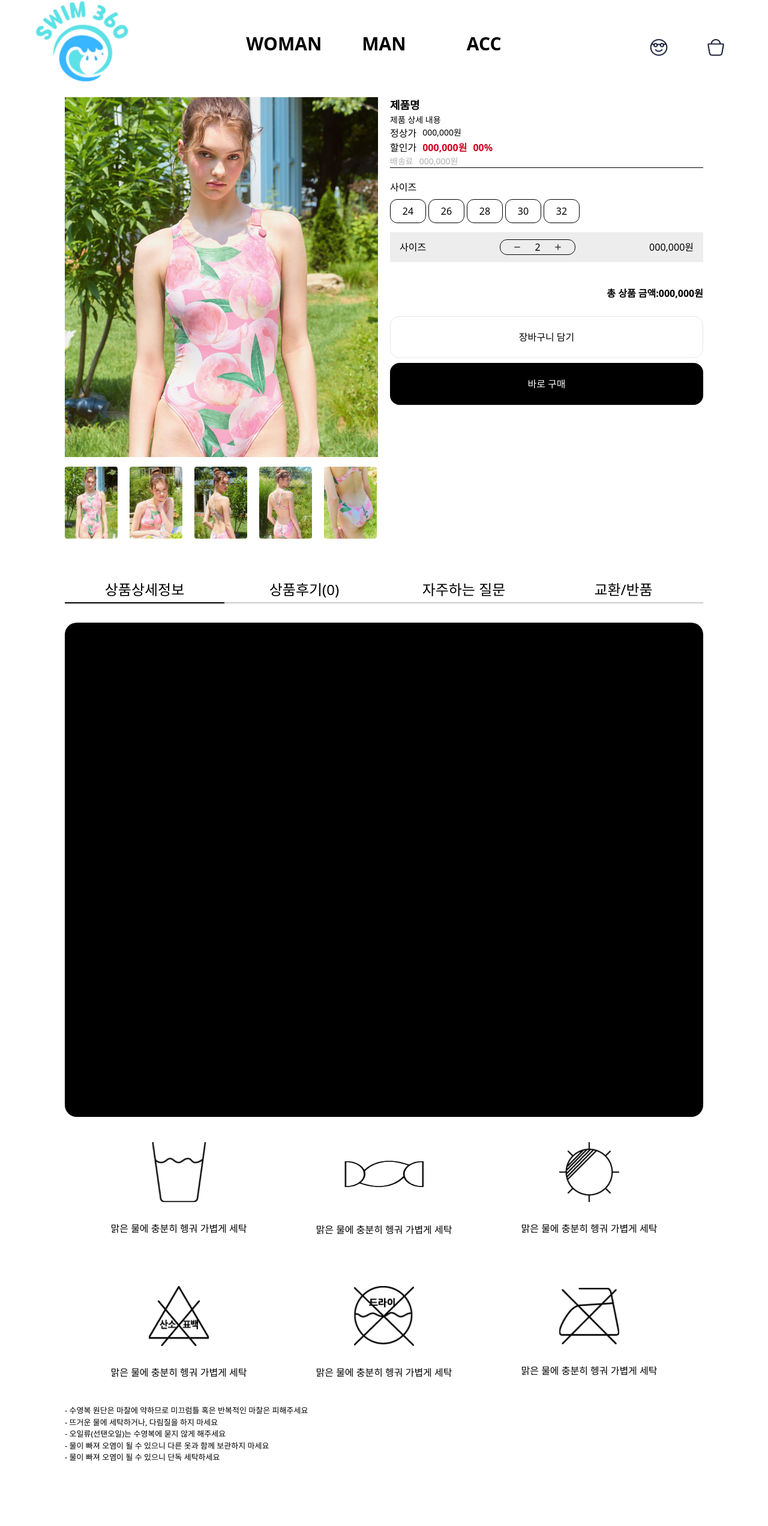
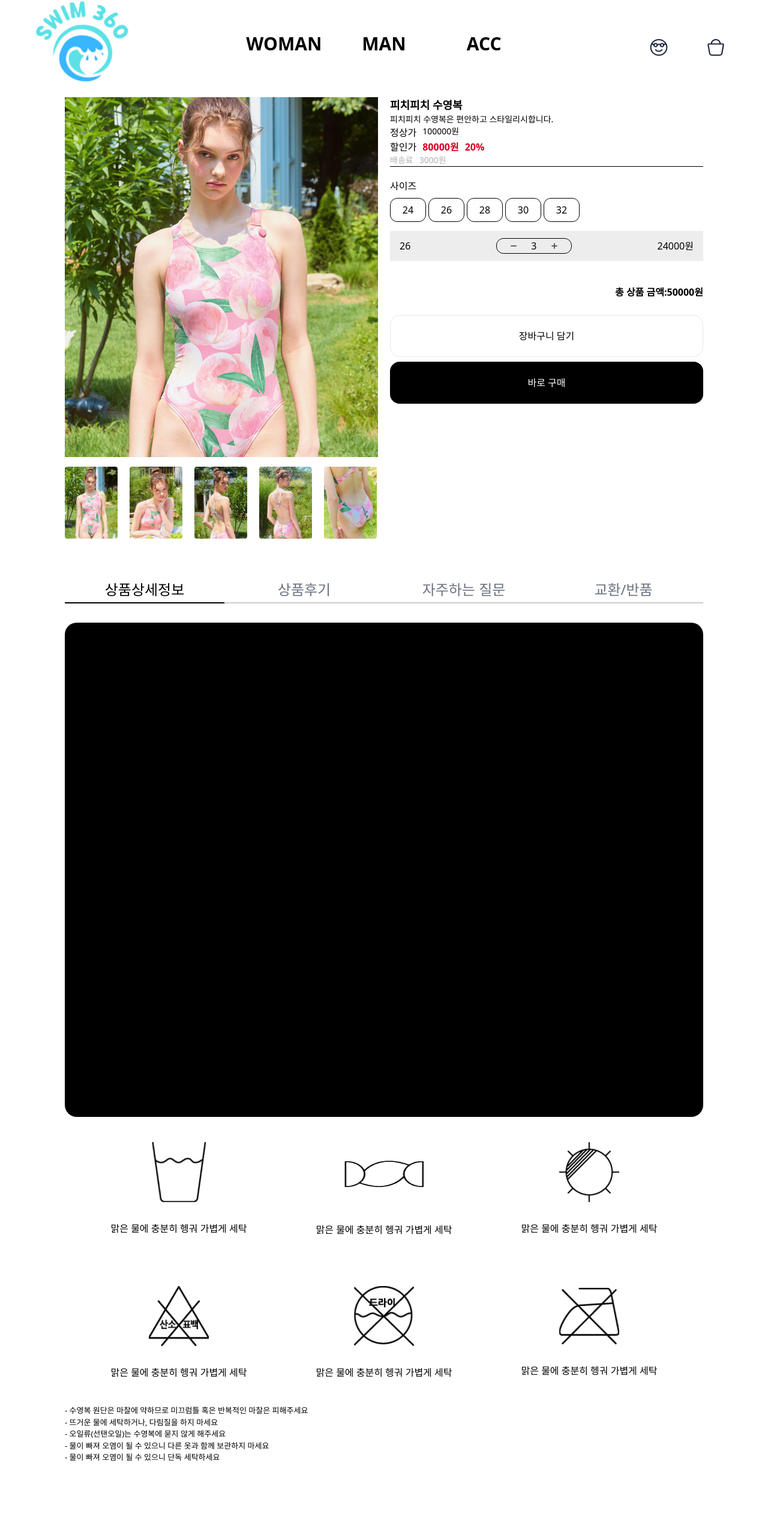
Before and after one commit to ormcamp-fe-3rd/swim360, a React (Vite) app in the folder frontend/: page /review/1 in a window 1280 px wide. Shown: the part 28-2572 px from the top of the page at 60% size. Built offline with nearby package versions, Linux system fonts and the light colour scheme.

Commit message:
perf: make tap component

```diff
--- a/frontend/src/components/product/Details.tsx
+++ b/frontend/src/components/product/Details.tsx
@@ -1,85 +1,137 @@
 import { Link } from "react-router-dom";
 
-function DetailsSelected() {
+interface DetailsProps {
+  name: string;
+  description: string;
+  originalPrice: number;
+  discountedPrice: number;
+  discountRate: number;
+  shippingFee: number;
+  sizes: number[];
+  selectedSize: number;
+  selectedTotal: number;
+  selectedTotalPrise: number;
+  total: number;
+}
+
+function SizeButton({ size }: { size: number }) {
   return (
     <>
-      <div className="mb-1 flex h-[50px] w-full max-w-[522px] items-center justify-between bg-[#EDEDED] p-4">
-        <p>사이즈</p>
-        <div className="flex w-fit items-center justify-between gap-3 rounded-[12px] border-[1px] border-black px-4">
-          <img className="w-6" src="/public/images/product/icon-minus.png" />
-          <p className="w-5 text-center"> 2 </p>
-          <img className="w-6" src="/public/images/product/icon-add.png" />
-        </div>
-        <p>000,000원</p>
-      </div>
+      <button className="flex h-[40px] w-[60px] items-center justify-center gap-3 rounded-xl border-[1px] border-black hover:bg-black hover:text-white">
+        {size}
+      </button>
     </>
   );
 }
 
-function Details() {
+function Selected({
+  selectedSize,
+  selectedtotal,
+  selectedTotalPrise,
+}: {
+  selectedSize: number;
+  selectedtotal: number;
+  selectedTotalPrise: number;
+}) {
   return (
-    <>
+    <div className="mb-1 flex h-[50px] w-full min-w-[522px] items-center justify-between bg-[#EDEDED] p-4">
+      <p>{selectedSize}</p>
+      <div className="flex w-fit items-center justify-between gap-3 rounded-[12px] border-[1px] border-black px-4">
+        <button>
+          <img className="w-6" src="/public/images/product/icon-minus.png" />
+        </button>
+        <p className="w-5 text-center"> {selectedtotal} </p>
+        <button>
+          <img className="w-6" src="/public/images/product/icon-add.png" />
+        </button>
+      </div>
+      <p>{selectedTotalPrise}원</p>
+    </div>
+  );
+}
+
+function Details({ product }: { product: DetailsProps }) {
+  return (
     <div className="h-auto w-full max-w-[522px] flex-col">
-        <p className="text-[18px] font-semibold">제품명</p>
-        <p className="text-[14px] font-extralight">제품 상세 내용</p>
-        <div className="flex gap-[10px]">
-          <p className="text-[16px] font-medium">정상가</p>
-          <p className="text-[14px] font-extralight">000,000원</p>
+      <p className="w-[522px] text-[18px] font-semibold">{product.name}</p>
+      <p className="w-[522px] text-sm font-extralight">{product.description}</p>
+      <div className="flex w-[522px] gap-[10px]">
+        <p className="text-base font-medium">정상가</p>
+        <p className="text-sm font-extralight">{product.originalPrice}원</p>
       </div>
-        <div className="flex gap-[10px]">
-          <p className="text-[16px] font-medium">할인가</p>
-          <p className="text-[16px] font-bold text-[#D40022]">000,000원</p>
-          <p className="text-[16px] font-bold text-[#D40022]">00%</p>
+      <div className="flex w-[522px] gap-[10px]">
+        <p className="text-base font-medium">할인가</p>
+        <p className="text-base font-bold text-[#D40022]">
+          {product.discountedPrice}원
+        </p>
+        <p className="text-base font-bold text-[#D40022]">
+          {product.discountRate}%
+        </p>
       </div>
-        <div className="flex gap-[10px]">
-          <p className="text-[14px] text-[#B0B0B0]">배송료</p>
-          <p className="text-[14px] text-[#B0B0B0]">000,000원</p>
+      <div className="flex w-[522px] gap-[10px]">
+        <p className="text-sm text-[#B0B0B0]">배송료</p>
+        <p className="text-sm text-[#B0B0B0]">{product.shippingFee}원</p>
       </div>
 
-        <div className="mb-5 h-[88px] w-full max-w-[522px] flex-col justify-between border-t-[1px] border-black pt-5">
-          <p className="mb-2 text-[16px]">사이즈</p>
+      <div className="mb-5 h-[88px] w-[522px] flex-col justify-between border-t-[1px] border-black pt-5">
+        <p className="mb-2 text-base">사이즈</p>
         <div className="mb-5 flex gap-1">
-            <button className="flex h-[40px] w-[60px] items-center justify-center gap-3 rounded-xl border-[1px] border-black hover:bg-black hover:text-white">
-              24
-            </button>
-            <button className="flex h-[40px] w-[60px] items-center justify-center gap-3 rounded-xl border-[1px] border-black hover:bg-black hover:text-white">
-              26
-            </button>
-            <button className="flex h-[40px] w-[60px] items-center justify-center gap-3 rounded-xl border-[1px] border-black hover:bg-black hover:text-white">
-              28
-            </button>
-            <button className="flex h-[40px] w-[60px] items-center justify-center gap-3 rounded-xl border-[1px] border-black hover:bg-black hover:text-white">
-              30
-            </button>
-            <button className="flex h-[40px] w-[60px] items-center justify-center gap-3 rounded-xl border-[1px] border-black hover:bg-black hover:text-white">
-              32
-            </button>
+          {product.sizes.map((size) => (
+            <SizeButton key={size} size={size} />
+          ))}
         </div>
       </div>
 
-        <DetailsSelected />
+      <Selected
+        selectedSize={product.selectedSize}
+        selectedtotal={product.selectedTotal}
+        selectedTotalPrise={product.selectedTotalPrise}
+      />
 
       <div>
-          <div className="mb-[10px] mt-10 flex w-full max-w-[522px] justify-end">
+        <div className="mb-[10px] mt-10 flex w-[522px] justify-end">
           <p className="text-[16px] font-semibold">총 상품 금액: </p>
-            <p className="text-[16px] font-semibold">000,000원</p>
+          <p className="text-[16px] font-semibold">{product.total}원</p>
         </div>
 
-          <div className="h-auto w-full max-w-[522px]">
-            <Link to="/cart" className="w-full">
-              <button className="mr-3 mt-4 h-[70px] w-full rounded-2xl border-[1px] text-black">
+        <div className="h-auto w-[522px]">
+          <Link to="/cart" className="w-full max-w-[522px]">
+            <button className="mr-3 mt-4 h-[70px] w-full max-w-[522px] rounded-2xl border-[1px] text-black">
               장바구니 담기
             </button>
           </Link>
-            <Link to="/order" className="w-full">
-              <button className="my-2 h-[70px] w-full rounded-2xl bg-black text-white">
+          <Link to="/order" className="w-full max-w-[522px]">
+            <button className="my-2 h-[70px] w-full max-w-[522px] rounded-2xl bg-black text-white">
               바로 구매
             </button>
           </Link>
         </div>
       </div>
     </div>
-    </>
   );
 }
-export default Details;
+function ProductPage() {
+  // 임시 데이터 생성
+  const mockProduct = {
+    name: "피치피치 수영복",
+    description: "피치피치 수영복은 편안하고 스타일리시합니다.",
+    originalPrice: 100000,
+    discountedPrice: 80000,
+    discountRate: 20,
+    shippingFee: 3000,
+    sizes: [24, 26, 28, 30, 32],
+    selectedSize: 26,
+    selectedTotal: 3,
+    selectedTotalPrise: 24000,
+    total: 50000,
+  };
+
+  return (
+    <div>
+      {/* Details 컴포넌트에 mock 데이터를 전달 */}
+      <Details product={mockProduct} />
+    </div>
+  );
+}
+
+export default ProductPage;
--- a/frontend/src/components/product/DetailsTab.tsx
+++ b/frontend/src/components/product/DetailsTab.tsx
@@ -1,32 +1,10 @@
+import ProductTab from "./Tap";
+
 function DetailsTab() {
   return (
     <div>
-      <div className="mx-auto mb-8 mt-16 flex max-h-[44px] w-full justify-center">
-        <a
-          href="#detailsTab"
-          id="detailsTab"
-          className="flex h-[44px] w-[266px] flex-wrap items-center justify-center border-b-2 border-black text-base font-medium sm:text-[24px]"
-        >
-          상품상세정보
-        </a>
-        <a
-          href="#reviewsTab"
-          className="flex h-[44px] w-[266px] flex-wrap items-center justify-center border-b-2 border-[#CCCCCC] text-sm font-extralight sm:text-[24px]"
-        >
-          상품후기(0)
-        </a>
-        <a
-          href="#qnasTab"
-          className="flex h-[44px] w-[266px] flex-wrap items-center justify-center border-b-2 border-[#CCCCCC] text-sm font-extralight sm:text-[24px]"
-        >
-          자주하는 질문
-        </a>
-        <a
-          href="#exchangeTab"
-          className="flex h-[44px] w-[266px] flex-wrap items-center justify-center border-b-2 border-[#CCCCCC] text-sm font-extralight sm:text-[24px]"
-        >
-          교환/반품
-        </a>
+      <div id="detailsTab">
+        <ProductTab activeCategory="detailsTab" />
       </div>
       <div className="mx-auto h-[824px] w-full max-w-[1064px] rounded-[20px] bg-black"></div>
 
--- a/frontend/src/components/product/Photos.tsx
+++ b/frontend/src/components/product/Photos.tsx
@@ -1,3 +1,6 @@
+import { Type } from "lucide-react";
+import { string } from "zod";
+
 function Photos() {
   return (
     <div className="h-auto w-full max-w-[522px]">
--- a/frontend/src/components/product/QnasTab.tsx
+++ b/frontend/src/components/product/QnasTab.tsx
@@ -5,20 +5,22 @@ import {
   AccordionTrigger,
 } from "../ui/accordion";
 
+import ProductTab from "./Tap";
+
 type QnaItem = {
-  number: string;
+  numbers: number;
   title: string;
   author: string;
   answer: string;
 };
 
-function Qnas({ number, title, author, answer }: QnaItem) {
+function Qnas({ numbers, title, author, answer }: QnaItem) {
   return (
     <div className="flex justify-center">
       <Accordion type="single" collapsible className="w-[1064px]">
         <AccordionItem value="item-1">
           <AccordionTrigger className="flex">
-            <p className="w-[74px] pl-7 text-start">{number}</p>
+            <p className="w-[74px] pl-7 text-start">{numbers}</p>
             <p className="flex-2 mx-auto w-full text-center">{title}</p>
             <p className="mr-6 w-[74px] text-end">{author}</p>
           </AccordionTrigger>
@@ -118,34 +120,9 @@ function QnasTab() {
     },
   ];
   return (
-    <div className="mb-[140px]">
-      <div className="mx-auto mb-8 mt-[140px] flex w-full max-w-[1064px]">
-        <a
-          href="#detailsTab"
-          className="flex h-[44px] w-[266px] flex-wrap items-center justify-center border-b-2 border-[#CCCCCC] text-sm font-extralight sm:text-[24px]"
-        >
-          상품상세정보
-        </a>
-        <a
-          href="#reviewsTab"
-          className="flex h-[44px] w-[266px] flex-wrap items-center justify-center border-b-2 border-[#CCCCCC] text-sm font-extralight sm:text-[24px]"
-        >
-          상품후기(0)
-        </a>
-        <a
-          href="#qnasTab"
-          id="qnasTab"
-          className="flex h-[44px] w-[266px] flex-wrap items-center justify-center border-b-2 border-black text-base font-medium sm:text-[24px]"
-        >
-          자주하는 질문
-        </a>
-        <a
-          href="#exchangeTab"
-          className="flex h-[44px] w-[266px] flex-wrap items-center justify-center border-b-2 border-[#CCCCCC] text-sm font-extralight sm:text-[24px]"
-        >
-          교환/반품
-        </a>
-      </div>
+    <div className="mb-[140px]" id="qnasTab">
+      <ProductTab activeCategory="qnasTab" />
+
       <div className="mx-auto flex h-12 w-full max-w-[1064px] items-center justify-between border-b-2 bg-[#D3D3D3]">
         <p className="w-[74px] text-center">번호</p>
         <p>제목</p>
@@ -155,7 +132,7 @@ function QnasTab() {
       {QnaItems.map((item) => (
         <Qnas
           key={item.number}
-          number={item.number}
+          numbers={item.number}
           title={item.title}
           author={item.author}
           answer={item.answer}
--- a/frontend/src/components/product/ReviewWriteModal.tsx
+++ b/frontend/src/components/product/ReviewWriteModal.tsx
@@ -1,6 +1,6 @@
 import { useState } from "react";
 import { Textarea } from "../ui/textarea";
-import ReviewStar from "./ReviewsStar";
+import ReviewStar from "./ReviewStar";
 import { Link } from "react-router-dom";
 
 interface ReviewModalProps {
--- a/frontend/src/components/product/Reviews.tsx
+++ b/frontend/src/components/product/Reviews.tsx
@@ -1,4 +1,4 @@
-import ReviewStar from "./ReviewsStar";
+import ReviewStar from "./ReviewStar";
 
 type ReviewsType = {
   size?: "small" | "large"; // 크기 옵션
--- /dev/null
+++ b/frontend/src/components/product/Tap.tsx
@@ -0,0 +1,59 @@
+interface ProductTabProps {
+  activeCategory?: string; // 선택적으로 activeCategory를 받을 수 있도록 설정
+}
+
+function ProductTab({ activeCategory = "" }: ProductTabProps) {
+  return (
+    <div className="scr mx-auto mb-8 mt-16 flex max-h-[44px] w-full justify-center">
+      {/* 상품 상세 정보 */}
+      <a
+        href="#detailsTab"
+        className={`flex h-[44px] w-[266px] flex-wrap items-center justify-center border-b-2 ${
+          activeCategory === "detailsTab"
+            ? "border-black text-black"
+            : "border-[#CCCCCC] text-gray-500"
+        } text-base font-medium sm:text-[24px]`}
+      >
+        상품상세정보
+      </a>
+
+      {/* 상품 후기 */}
+      <a
+        href="#reviewsTab"
+        className={`flex h-[44px] w-[266px] flex-wrap items-center justify-center border-b-2 ${
+          activeCategory === "reviewsTab"
+            ? "border-black text-black"
+            : "border-[#CCCCCC] text-gray-500"
+        } text-sm font-extralight sm:text-[24px]`}
+      >
+        상품후기
+      </a>
+
+      {/* 자주하는 질문 */}
+      <a
+        href="#qnasTab"
+        className={`flex h-[44px] w-[266px] flex-wrap items-center justify-center border-b-2 ${
+          activeCategory === "qnasTab"
+            ? "border-black text-black"
+            : "border-[#CCCCCC] text-gray-500"
+        } text-sm font-extralight sm:text-[24px]`}
+      >
+        자주하는 질문
+      </a>
+
+      {/* 교환/반품 */}
+      <a
+        href="#exchangeTab"
+        className={`flex h-[44px] w-[266px] flex-wrap items-center justify-center border-b-2 ${
+          activeCategory === "exchangeTab"
+            ? "border-black text-black"
+            : "border-[#CCCCCC] text-gray-500"
+        } text-sm font-extralight sm:text-[24px]`}
+      >
+        교환/반품
+      </a>
+    </div>
+  );
+}
+
+export default ProductTab;
--- a/frontend/src/components/product/exchangeTab.tsx
+++ b/frontend/src/components/product/exchangeTab.tsx
@@ -1,33 +1,11 @@
+import ProductTab from "./Tap";
+
 function ExchangeTab() {
   return (
     <div>
       {/* Tab Section */}
-      <div className="mx-auto mb-8 mt-16 flex w-full max-w-[1064px]">
-        <a
-          href="#detailsTab"
-          className="flex h-[44px] w-[266px] flex-wrap items-center justify-center border-b-2 border-[#CCCCCC] text-sm font-extralight sm:text-[24px]"
-        >
-          상품상세정보
-        </a>
-        <a
-          href="#reviewsTab"
-          className="flex h-[44px] w-[266px] flex-wrap items-center justify-center border-b-2 border-[#CCCCCC] text-sm font-extralight sm:text-[24px]"
-        >
-          상품후기(0)
-        </a>
-        <a
-          href="#qnasTab"
-          className="flex h-[44px] w-[266px] flex-wrap items-center justify-center border-b-2 border-[#CCCCCC] text-sm font-extralight sm:text-[24px]"
-        >
-          자주하는 질문
-        </a>
-        <a
-          href="#exchangeTab"
-          id="exchangeTab"
-          className="flex h-[44px] w-[266px] flex-wrap items-center justify-center border-b-2 border-black text-base font-medium sm:text-[24px]"
-        >
-          교환/반품
-        </a>
+      <div id="exchangeTab">
+        <ProductTab activeCategory="exchangeTab" />
       </div>
 
       {/* Content Section */}
--- a/frontend/src/routes/pages/ProductDetailPage.tsx
+++ b/frontend/src/routes/pages/ProductDetailPage.tsx
@@ -1,15 +1,15 @@
 import DetailsSection from "@/components/product/Details";
 import DetailsTab from "@/components/product/DetailsTab";
-import ExchangeTab from "@/components/product/exchangeTab";
+import ExchangeTab from "@/components/product/ExchangeTab";
 import Photos from "@/components/product/Photos";
 import QnasTab from "@/components/product/QnasTab";
-import ReviewsTab from "@/components/product/reviewsTab";
+import ReviewsTab from "@/components/product/ReviewsTab";
 import { Link } from "react-router-dom";
 
 function ProductDetailPage() {
   return (
     <div className="flex flex-col justify-center px-4">
-      <div className="mx-auto flex w-full flex-wrap items-start justify-center gap-5">
+      <div className="mx-auto flex w-full max-w-[1064px] flex-wrap items-start justify-center gap-5">
         <Photos />
         <DetailsSection />
       </div>
```
Also changed, not shown: frontend/src/components/product/reviewsTab.tsx (+6 -30 lines), frontend/src/components/product/ReviewStar.tsx (renamed from frontend/src/components/product/reviewsStar.tsx). Lines whose indentation alone changed are shown as unchanged.
